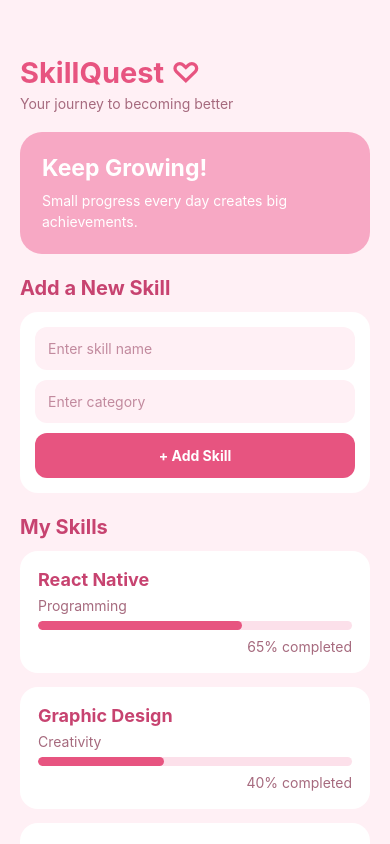
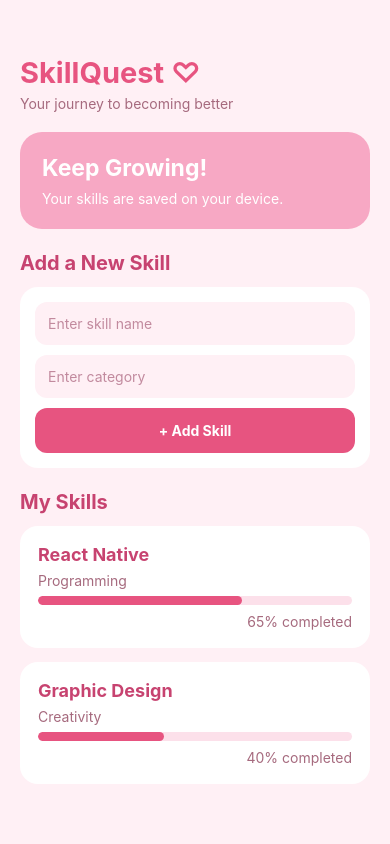
Before and after one commit to Athena2006/ACTIVITY7, a React Native app in the folder activity7/: screen / in a window 390 px wide. Built offline with nearby package versions, Linux system fonts and the light colour scheme.

Commit message:
Integrate AsyncStorage for Saving Skills

```diff
--- a/activity7/App.js
+++ b/activity7/App.js
@@ -3,17 +3,18 @@ import {
   View, Text, StyleSheet, FlatList, Animated,
   TextInput, TouchableOpacity, StatusBar, Alert
 } from 'react-native';
+import AsyncStorage from '@react-native-async-storage/async-storage';
+
+const STORAGE_KEY = '@skillquest_skills';
 
 export default function App() {
   const [skills, setSkills] = useState([
     { id: '1', name: 'React Native', category: 'Programming', progress: 65 },
     { id: '2', name: 'Graphic Design', category: 'Creativity', progress: 40 },
-    { id: '3', name: 'Photography', category: 'Art', progress: 80 },
   ]);
 
   const [name, setName] = useState('');
   const [category, setCategory] = useState('');
-
   const fadeAnim = useRef(new Animated.Value(0)).current;
 
   useEffect(() => {
@@ -24,8 +25,21 @@ export default function App() {
     }).start();
   }, []);
 
-  // Add a new skill to the list
-  const addSkill = () => {
+  // Save the updated skill list to device storage
+  const saveSkills = async (updatedSkills) => {
+    try {
+      await AsyncStorage.setItem(
+        STORAGE_KEY,
+        JSON.stringify(updatedSkills)
+      );
+      setSkills(updatedSkills);
+    } catch (error) {
+      Alert.alert('Error', 'Unable to save your skills.');
+    }
+  };
+
+  // Add a new skill and save it
+  const addSkill = async () => {
     if (!name.trim() || !category.trim()) {
       Alert.alert('Missing Information', 'Please fill in both fields.');
       return;
@@ -38,7 +52,7 @@ export default function App() {
       progress: 0,
     };
 
-    setSkills((previous) => [...previous, newSkill]);
+    await saveSkills([...skills, newSkill]);
     setName('');
     setCategory('');
   };
@@ -64,7 +78,7 @@ export default function App() {
       <View style={styles.headerCard}>
         <Text style={styles.welcome}>Keep Growing!</Text>
         <Text style={styles.headerText}>
-          Small progress every day creates big achievements.
+          Your skills are saved on your device.
         </Text>
       </View>
 
@@ -78,7 +92,6 @@ export default function App() {
           value={name}
           onChangeText={setName}
         />
-
         <TextInput
           style={styles.input}
           placeholder="Enter category"
@@ -86,7 +99,6 @@ export default function App() {
           value={category}
           onChangeText={setCategory}
         />
-
         <TouchableOpacity style={styles.addButton} onPress={addSkill}>
           <Text style={styles.buttonText}>+ Add Skill</Text>
         </TouchableOpacity>
@@ -106,64 +118,21 @@ export default function App() {
 }
 
 const styles = StyleSheet.create({
-  container: {
-    flex: 1,
-    backgroundColor: '#FFF0F5',
-    paddingTop: 55,
-    paddingHorizontal: 20,
-  },
+  container: { flex: 1, backgroundColor: '#FFF0F5', paddingTop: 55, paddingHorizontal: 20 },
   logo: { fontSize: 29, fontWeight: 'bold', color: '#E75480' },
   subtitle: { color: '#A66A7E', marginTop: 5, marginBottom: 20 },
-  headerCard: {
-    backgroundColor: '#F7A8C4',
-    padding: 22,
-    borderRadius: 22,
-    marginBottom: 22,
-  },
+  headerCard: { backgroundColor: '#F7A8C4', padding: 22, borderRadius: 22, marginBottom: 22 },
   welcome: { fontSize: 23, fontWeight: 'bold', color: 'white' },
-  headerText: { color: 'white', marginTop: 8, lineHeight: 21 },
-  sectionTitle: {
-    fontSize: 20,
-    fontWeight: 'bold',
-    color: '#C74370',
-    marginBottom: 12,
-  },
-  form: {
-    backgroundColor: 'white',
-    padding: 15,
-    borderRadius: 18,
-    marginBottom: 22,
-    elevation: 3,
-  },
-  input: {
-    backgroundColor: '#FFF0F5',
-    borderRadius: 12,
-    padding: 13,
-    marginBottom: 10,
-    color: '#843B59',
-  },
-  addButton: {
-    backgroundColor: '#E75480',
-    padding: 14,
-    borderRadius: 12,
-    alignItems: 'center',
-  },
+  headerText: { color: 'white', marginTop: 8 },
+  sectionTitle: { fontSize: 20, fontWeight: 'bold', color: '#C74370', marginBottom: 12 },
+  form: { backgroundColor: 'white', padding: 15, borderRadius: 18, marginBottom: 22, elevation: 3 },
+  input: { backgroundColor: '#FFF0F5', borderRadius: 12, padding: 13, marginBottom: 10, color: '#843B59' },
+  addButton: { backgroundColor: '#E75480', padding: 14, borderRadius: 12, alignItems: 'center' },
   buttonText: { color: 'white', fontWeight: 'bold' },
-  card: {
-    backgroundColor: 'white',
-    padding: 18,
-    borderRadius: 18,
-    marginBottom: 14,
-    elevation: 3,
-  },
+  card: { backgroundColor: 'white', padding: 18, borderRadius: 18, marginBottom: 14, elevation: 3 },
   skillName: { fontSize: 18, fontWeight: 'bold', color: '#C74370' },
   category: { color: '#A66A7E', marginVertical: 7 },
-  progressBackground: {
-    height: 9,
-    backgroundColor: '#FCE0EA',
-    borderRadius: 10,
-    overflow: 'hidden',
-  },
+  progressBackground: { height: 9, backgroundColor: '#FCE0EA', borderRadius: 10, overflow: 'hidden' },
   progress: { height: 9, backgroundColor: '#E75480', borderRadius: 10 },
   percent: { color: '#A66A7E', marginTop: 8, textAlign: 'right' },
 });
```
